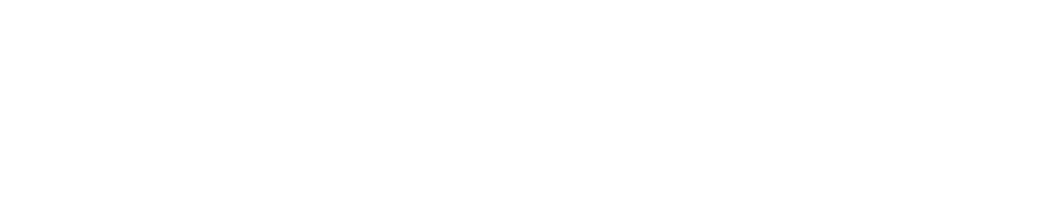
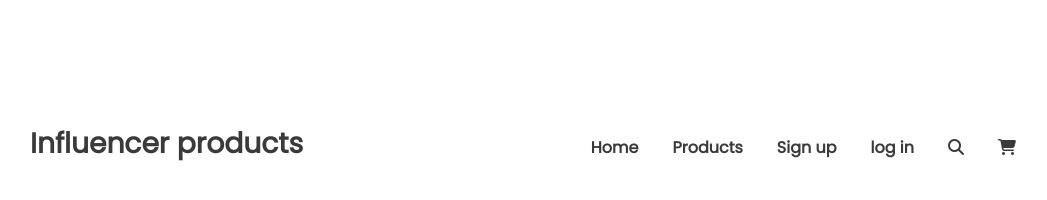
Before and after one commit to TanvirHasan101/influencer-gear-assignment, a plain HTML site: page index.html in a window 1280 px wide. Shown: the whole page, without its empty margins (98-1145 px from the left). Drawn offline with Linux system fonts and the light colour scheme.

Commit message:
navbar-compelete

```diff
--- a/index.html
+++ b/index.html
@@ -6,11 +6,49 @@
     <meta http-equiv="X-UA-Compatible" content="IE=edge">
     <meta name="viewport" content="width=device-width, initial-scale=1.0">
     <title>Influencer Gear </title>
+    <script src="https://kit.fontawesome.com/0f6d7247fc.js" crossorigin="anonymous"></script>
+    <link rel="stylesheet" href="styles/style.css">
+    <link rel="preconnect" href="https://fonts.googleapis.com">
+    <link rel="preconnect" href="https://fonts.gstatic.com" crossorigin>
+    <link href="https://fonts.googleapis.com/css2?family=Poppins&display=swap" rel="stylesheet">
 
 
 </head>
 
 <body>
+    <!-------------------------
+         navbar
+        ------------------------>
+    <header>
+        <div class="container">
+            <div class="nav-bar">
+                <div class="nav-item">
+                    <h3>Influencer products</h3>
+                </div>
+                <div class="nav-item">
+                    <ul>
+                        <li><a href="" target="_blank"> Home </a></li>
+                        <li><a href="" target="_blank"> Products</a></li>
+                        <li><a href="" target="_blank"> Sign up </a></li>
+                        <li><a href="" target="_blank">log in</a> </li>
+                        <li><a href="" target="_blank"><i class="fas fa-search"></i></a></li>
+                        <li><a href="" target="_blank"> <i class="fas fa-shopping-cart"></i></a></li>
+                    </ul>
+                </div>
+            </div>
+        </div>
+    </header>
+
+
+    <main>
+        <!-- ----------------
+        first-part
+    -------------------- -->
+        <div></div>
+        <div></div>
+        <div></div>
+        <div></div>
+    </main>
 
 </body>
 
--- a/styles/style.css
+++ b/styles/style.css
@@ -0,0 +1,40 @@
+body{
+    font-family: 'Poppins', sans-serif;
+}
+
+
+/*---------------
+     navbar
+ -----------------*/
+.nav-bar{
+    display: flex;
+    justify-content: space-between;
+    align-items: center;
+}
+
+.nav-item{
+      margin-right: 124px;
+      margin-left: 120px;
+      margin-top: 87px;
+      font-weight: 700;
+      font-size:24px;
+      color:  #3A3A3A;
+
+
+}
+ul{
+    display: flex;
+    font-weight: 600;
+
+
+
+}
+li{
+    list-style: none;
+    padding-right: 34px;
+}
+a{
+    text-decoration: none;
+    color:  #3A3A3A;
+    font-size:16px;
+}
```
